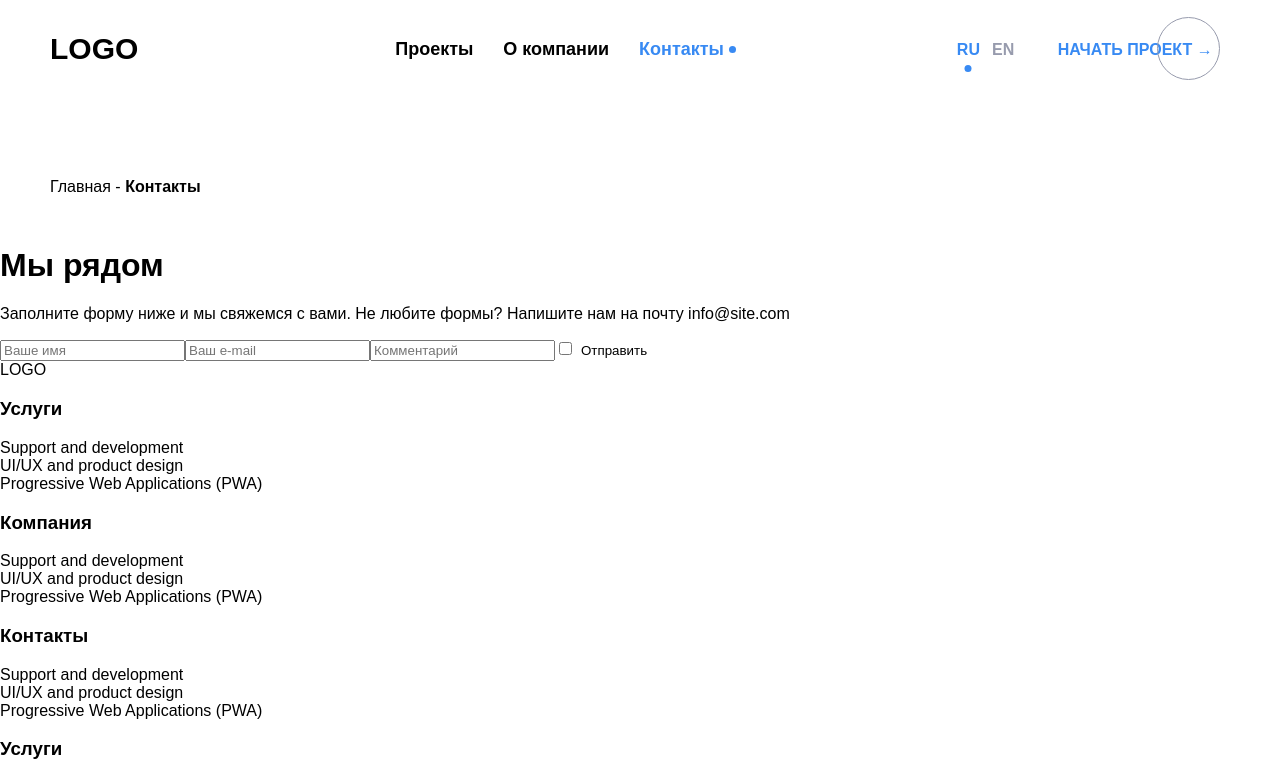
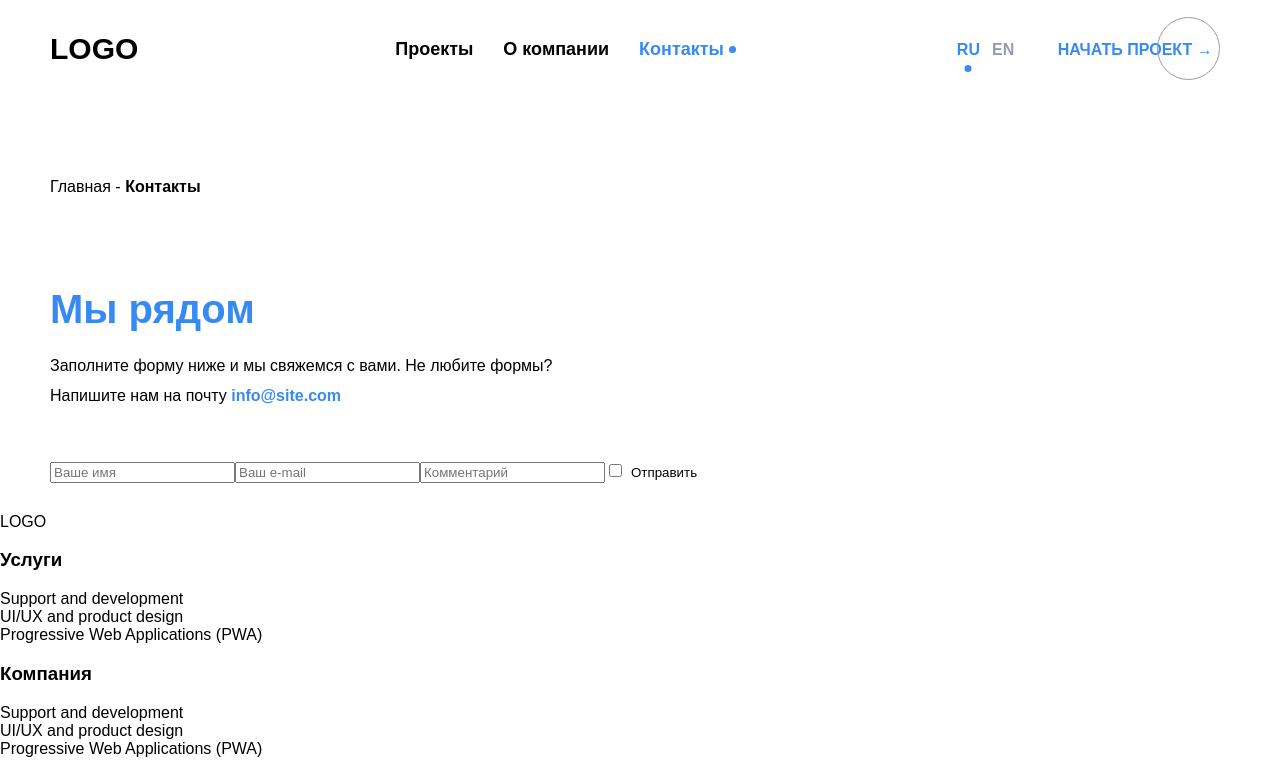
Before and after one commit to MikkyMeow/test1, a React (Create React App) app: page / in a window 1280 px wide. Shown: the top 778 px of the page. Built offline with nearby package versions, Linux system fonts and the light colour scheme; a web font is replaced by a local one.

Commit message:
title styles

```diff
--- a/src/components/pages/Contacts/index.jsx
+++ b/src/components/pages/Contacts/index.jsx
@@ -1,16 +1,18 @@
 import { Footer } from "../../elements/Footer";
 import { Nav } from "../../elements/Nav";
-import { Bread } from "../../ui/Bread";
+import { Breadcrumbs } from "../../ui/Breadcrumbs";
+import styles from "./index.module.css";
 
 const Contacts = () => {
   return (
     <div>
       <Nav />
-      <Bread />
-      <h1>Мы рядом</h1>
-      <p>
-        Заполните форму ниже и мы свяжемся с вами. Не любите формы? Напишите нам
-        на почту <a>info@site.com</a>
+      <Breadcrumbs />
+      <section className={styles.root}>
+        <h1 className={styles.title}>Мы рядом</h1>
+        <p className={styles.description}>
+          Заполните форму ниже и мы свяжемся с вами. Не любите формы? Напишите
+          нам на почту <a href="mailto:info@site.com">info@site.com</a>
         </p>
         <form>
           <input placeholder="Ваше имя" />
@@ -22,6 +24,7 @@ const Contacts = () => {
           />
           <button>Отправить</button>
         </form>
+      </section>
       <Footer />
     </div>
   );
--- a/src/components/pages/Contacts/index.module.css
+++ b/src/components/pages/Contacts/index.module.css
@@ -0,0 +1,27 @@
+.root {
+  max-width: 1200px;
+  margin: 0 auto;
+  padding: 30px;
+}
+
+.title {
+  font-size: 40px;
+  line-height: 40px;
+  font-weight: 700;
+  color: var(--blue);
+  margin-bottom: 22px;
+}
+
+.description {
+  max-width: 550px;
+  font-size: 16px;
+  line-height: 30px;
+  font-weight: 400;
+  margin-bottom: 50px;
+}
+
+@media (min-width: 768px) {
+  .root {
+    padding: 30px 50px;
+  }
+}
--- a/src/components/ui/Bread/index.jsx
+++ b/src/components/ui/Breadcrumbs/index.jsx
@@ -1,7 +1,7 @@
 import React from "react";
 import styles from "./index.module.css";
 
-export const Bread = () => {
+export const Breadcrumbs = () => {
   // TODO: Подключить роутинг
   return (
     <div className={styles.root}>
--- a/src/styles/baseStyles.css
+++ b/src/styles/baseStyles.css
@@ -17,3 +17,9 @@ ul {
   list-style-type: none;
   padding: 0;
 }
+/* TODO: добавить ховеры */
+a {
+  text-decoration: none;
+  color: var(--blue);
+  font-weight: 700;
+}
```
Also changed, not shown: src/components/ui/Breadcrumbs/index.module.css (renamed from src/components/ui/Bread/index.module.css). Lines whose indentation alone changed are shown as unchanged.
